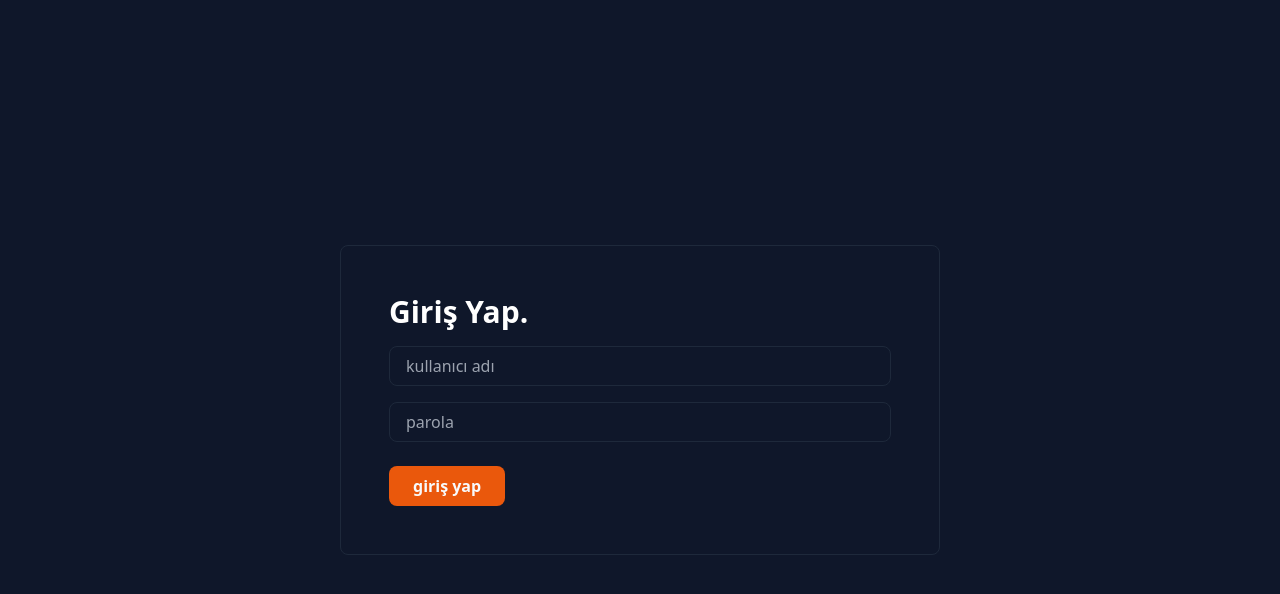
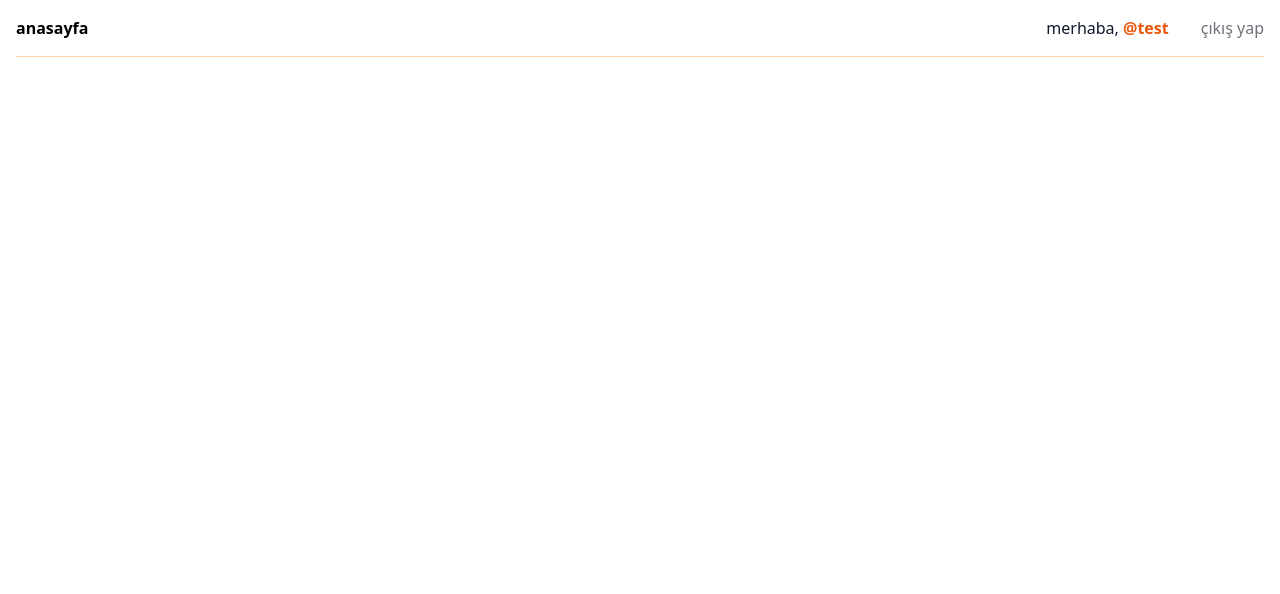
Before and after one commit to gor2em/vue3-pinia-auth, a Vue app: page /home in a window 1280 px wide. Before the commit this address led to /login. Shown: the top 594 px of the page. Built offline with nearby package versions, Linux system fonts and the light colour scheme.

Commit message:
template

```diff
--- a/src/App.vue
+++ b/src/App.vue
@@ -1,5 +1,4 @@
 <script setup>
-import Login from './views/Login.vue';
 
 </script>
 <template>
--- a/src/main.js
+++ b/src/main.js
@@ -3,7 +3,6 @@ import "./style.css";
 import App from "./App.vue";
 
 import router from "./router";
-import pinia from "./store";
 
 const app = createApp(App);
-app.use(router).use(pinia).mount("#app");
+app.use(router).mount("#app");
--- a/src/router/index.js
+++ b/src/router/index.js
@@ -1,5 +1,4 @@
 import { createRouter, createWebHistory } from "vue-router";
-import { useAuthStore } from "../store/auth";
 
 const routes = [
   {
@@ -20,27 +19,7 @@ const router = createRouter({
 });
 
 router.beforeEach((to, from, next) => {
-  const authStore = useAuthStore();
-  const isAuth = authStore.isAuth;
-
-  const authNotRequired = ["login"];
-  const authRequired = ["home"];
-
-  if (authNotRequired.indexOf(to.name) > -1 && isAuth) {
-    next({ name: "home" });
-  }
-  console.log(authNotRequired.indexOf(to.name));
-  console.log(isAuth)
-
-  if (authRequired.indexOf(to.name) > -1) {
-    if (isAuth) {
-      next();
-    } else {
-      next({ name: "login" });
-    }
-  } else {
-    next();
-  }
+  next();
 });
 
 export default router;
--- a/src/store/auth.js
+++ /dev/null
@@ -1,39 +0,0 @@
-import { defineStore } from "pinia";
-import router from "../router";
-
-export const useAuthStore = defineStore({
-  id: "auth",
-  state: () => ({
-    user: null,
-    loading: false,
-  }),
-
-  actions: {
-    handleLogin(data) {
-      if (!data.username || !data.password) {
-        return alert("boşlukları doldurun!");
-      }
-
-      this.loading = true;
-      setTimeout(() => {
-        this.user = data;
-        this.loading = false;
-        router.push({ name: "home" });
-      }, 1000);
-    },
-
-    handleLogout() {
-      this.user = null;
-      router.push({ name: "login" });
-    },
-  },
-
-  getters: {
-    isAuth: (state) => state.user != null,
-    getCurrentUser(state) {
-      return state.user;
-    },
-  },
-
-  persist: true,
-});
--- a/src/store/index.js
+++ /dev/null
@@ -1,14 +0,0 @@
-import { createPinia } from "pinia";
-import { markRaw } from "vue";
-import piniaPluginPersistedstate from "pinia-plugin-persistedstate";
-import router from "../router";
-
-const pinia = createPinia();
-
-pinia.use(({ store }) => {
-  store.router = markRaw(router);
-});
-
-pinia.use(piniaPluginPersistedstate);
-
-export default pinia;
--- a/src/views/Home.vue
+++ b/src/views/Home.vue
@@ -1,8 +1,4 @@
 <script setup>
-import { useAuthStore } from "../store/auth";
-const authStore = useAuthStore();
-
-const currentUser = authStore.getCurrentUser;
 </script>
 <template>
 
@@ -18,10 +14,8 @@ const currentUser = authStore.getCurrentUser;
             </nav>
 
             <div class="flex gap-8 whitespace-nowrap">
-                <p class="text-slate-900">merhaba, <span class="font-bold text-orange-600">@{{ currentUser?.username ||
-                        "null"
-                }}</span></p>
-                <p class="text-zinc-500 cursor-pointer hover:underline" @click="authStore.handleLogout">çıkış
+                <p class="text-slate-900">merhaba, <span class="font-bold text-orange-600">@test</span></p>
+                <p class="text-zinc-500 cursor-pointer hover:underline" @click="$router.push({ name: 'login' })">çıkış
                     yap</p>
             </div>
 
--- a/src/views/Login.vue
+++ b/src/views/Login.vue
@@ -7,15 +7,12 @@ const loginForm = reactive({
     password: undefined,
 })
 
-import { useAuthStore } from "../store/auth"
-const authStore = useAuthStore();
-
 </script>
 <template>
 
     <div class="flex items-center justify-center h-screen bg-slate-900">
         <form class="border border-slate-800 lg:w-[600px] p-12 rounded-lg"
-            @submit.prevent="authStore.handleLogin(loginForm)">
+            @submit.prevent="$router.push({ name: 'home' })">
             <h2 class="font-bold text-3xl text-white">Giriş Yap.</h2>
 
             <div class="my-4">
@@ -32,9 +29,7 @@ const authStore = useAuthStore();
 
             <div class="mt-6">
                 <button type="submit"
-                    class="text-center flex gap-4 px-6 py-2 bg-orange-600 hover:bg-orange-900 text-slate-50 font-bold rounded-lg outline-none transition-all focus:duration-600"
-                    :disabled="authStore.loading">
-                    <Spinner v-if="authStore.loading" />
+                    class="text-center flex gap-4 px-6 py-2 bg-orange-600 hover:bg-orange-900 text-slate-50 font-bold rounded-lg outline-none transition-all focus:duration-600">
                     giriş yap
                 </button>
             </div>
```
